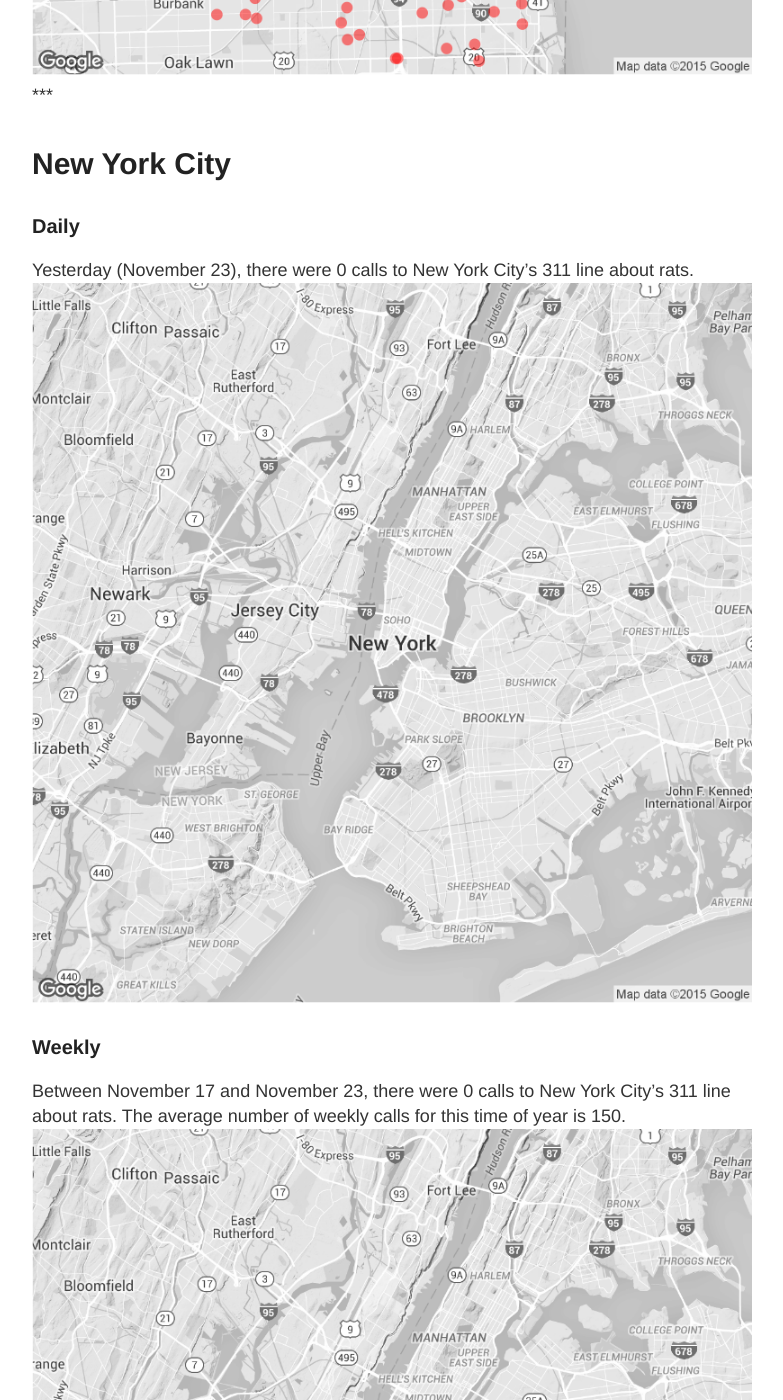
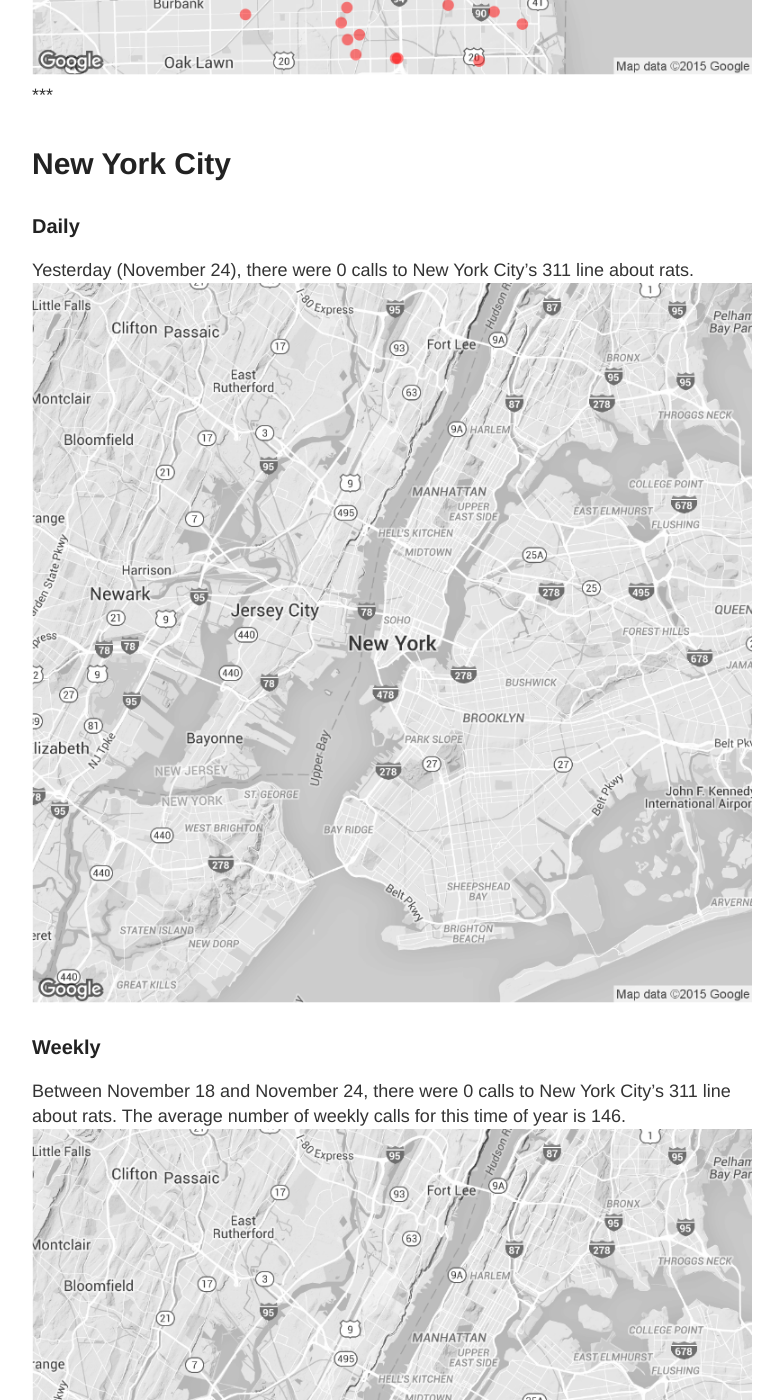
Before and after one commit to DanielHadley/ratmaps, a Jekyll site: the page built from daily.md, in a window 1280 px wide and 1400 px high, scrolled down 1986 px. Shown: the whole window, without its empty margins (248-1031 px from the left). Built offline with Jekyll 4.4.1, drawn with Linux system fonts in a browser that asks for light colours; comment, search, counter and statistics services are not loaded; some of the changed text lies outside the part shown.

Commit message:
Daily Maps

```diff
--- a/daily.md
+++ b/daily.md
@@ -15,22 +15,22 @@
 
 ### Daily
 
-Yesterday (November 23), there were 72 calls to Chicago's 311 line about rats.
+Yesterday (November 24), there were 63 calls to Chicago's 311 line about rats.
 ![Chicago rat calls to 311 weekly map]({{ site.cityimages }}/daily/Chicago_Rat_Map_Daily.png)
 
 ### Weekly
-Between November 17 and November 23, there were 515 calls to Chicago's 311 line about rats. The average number of weekly calls for this time of year is 433.
+Between November 18 and November 24, there were 445 calls to Chicago's 311 line about rats. The average number of weekly calls for this time of year is 417.
 ![Chicago rat calls to 311 weekly map]({{ site.cityimages }}/daily/Chicago_Rat_Map_Weekly.png)
 ***
 # New York City <a id="nyc"><a>
 
 ### Daily
 
-Yesterday (November 23), there were 0 calls to New York City's 311 line about rats.
+Yesterday (November 24), there were 0 calls to New York City's 311 line about rats.
 ![NYC rat calls to 311 weekly map]({{ site.cityimages }}/daily/NYC_Rat_Map_Daily.png)
 
 ### Weekly
-Between November 17 and November 23, there were 0 calls to New York City's 311 line about rats. The average number of weekly calls for this time of year is 150.
+Between November 18 and November 24, there were 0 calls to New York City's 311 line about rats. The average number of weekly calls for this time of year is 146.
 ![NYC rat calls to 311 weekly map]({{ site.cityimages }}/daily/NYC_Rat_Map_Weekly.png)
 
 Each red dot represents one call about a rat seen in that location. The dots are transparent, so multiple calls from one location will be seen as a solid dot. The usual caveats apply: more calls do not necessarily mean that there are more rats in that location than other parts of the city. A cluster of dots could indicate that one resident is unusually vocal about rodents in his or her neighborhood. Also, more densely populated neighborhoods tend to make more calls to 311.
```
Also changed, not shown: images/pages/daily/Chicago_Rat_Map_Daily.png, images/pages/daily/Chicago_Rat_Map_Weekly.png, images/pages/daily/NYC_Rat_Map_Daily.png, images/pages/daily/NYC_Rat_Map_Weekly.png.
